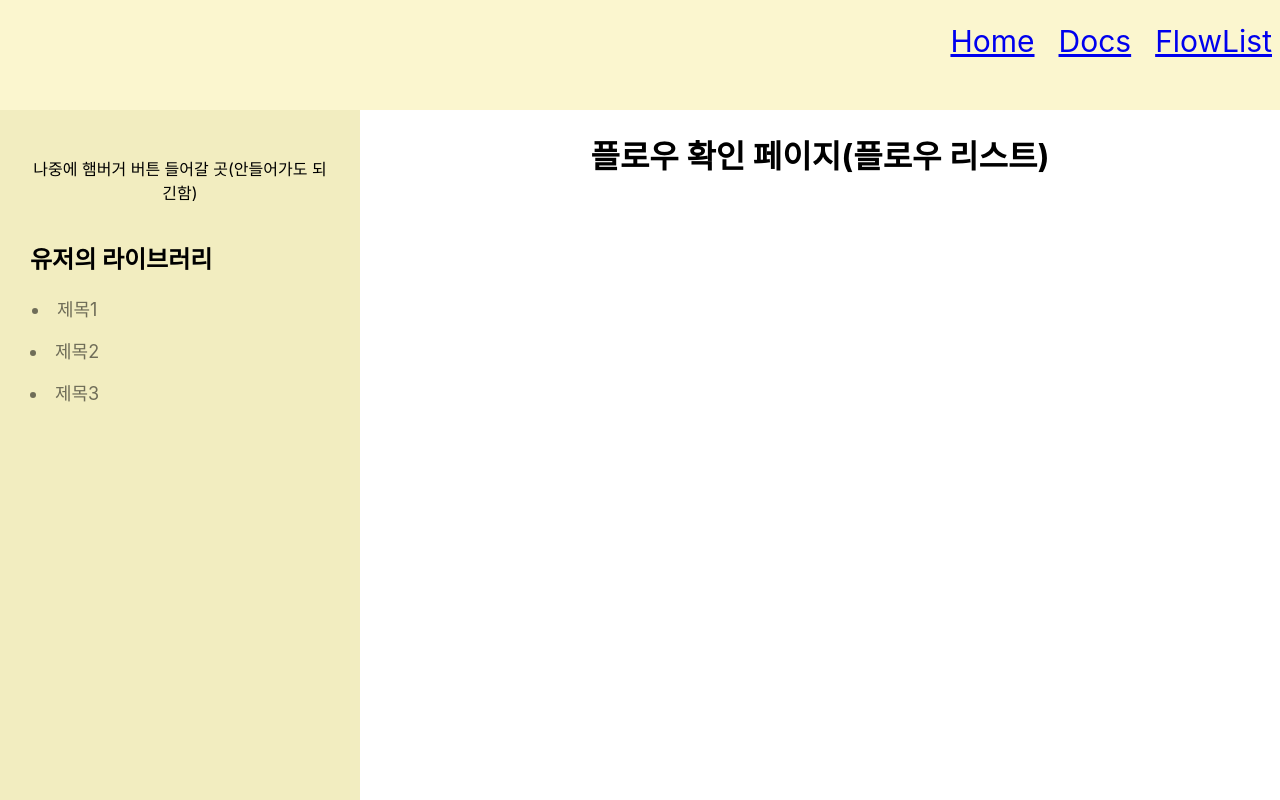
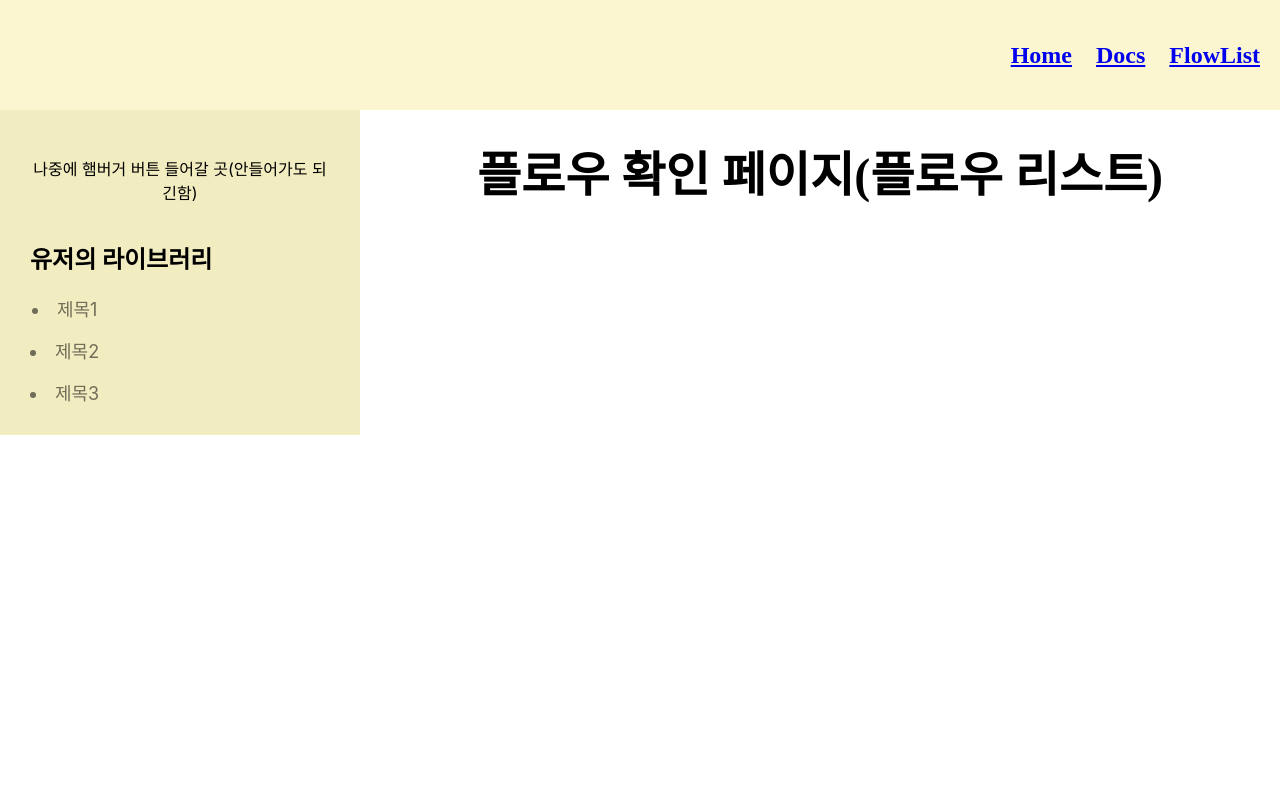
Before and after one commit to Binddog/Binddog, a React (Create React App) app in the folder frontend/binddog-core/: page /flowList in a window 1280 px wide. Shown: the top 800 px of the page. Built offline with nearby package versions, Linux system fonts and the light colour scheme; a web font is replaced by a local one.

Commit message:
📱 Design: MUI 폰트 적용
기존 글자들 MUI 설정 폰트 적용 완료

```diff
--- a/frontend/binddog-core/src/Component/TopNav.jsx
+++ b/frontend/binddog-core/src/Component/TopNav.jsx
@@ -1,7 +1,7 @@
 import React from 'react';
 import { Link, Navigate } from 'react-router-dom';
 import { useTheme } from "@mui/material/styles";
-import { Box } from '@mui/material';
+import { Box, Typography } from '@mui/material';
 
 function TopNav() {
   const theme = useTheme();
@@ -12,22 +12,37 @@ function TopNav() {
         width: '100%',
         height: '80px',
         bgcolor: theme.palette.primary.main,
-        padding: '15px 0px',
-        fontSize: '30px',
+        padding: '15px 10px',
+        display: 'flex',
+        justifyContent: 'flex-end',
+        alignItems: 'center',
       }}
     >
       <Box
         sx={{
           color: theme.palette.text.primary,
-          margin: '8px',
+          margin: '30px',
           display: 'flex',
-          justifyContent: 'flex-end',
+          // justifyContent: 'flex-end',
+          // alignItems: 'center',
           gap: 3,
         }}
       >
-        <Link to={'/home'}>Home</Link>
-        <Link to={'/docs'}>Docs</Link>
-        <Link to={'/flowList'}>FlowList</Link>
+        <Link to={'/home'}>
+          <Typography component="div" sx={theme.subtitle}>
+            Home
+          </Typography>
+        </Link>
+        <Link to={'/docs'}>
+          <Typography component="div" sx={theme.subtitle}>
+            Docs
+          </Typography>
+        </Link>
+        <Link to={'/flowList'}>
+          <Typography component="div" sx={theme.subtitle}>
+            FlowList
+          </Typography>
+        </Link>
       </Box>
     </Box>
   );
--- a/frontend/binddog-core/src/Page/FlowList.jsx
+++ b/frontend/binddog-core/src/Page/FlowList.jsx
@@ -1,7 +1,7 @@
 import React from 'react';
 import { useLocation } from 'react-router-dom';
 import SideNav from '../Component/SideNav';
-import { Box, Card } from '@mui/material';
+import { Box, Typography } from '@mui/material';
 import { useTheme } from "@mui/material/styles";
 
 function FlowList() {
@@ -13,8 +13,7 @@ function FlowList() {
     <Box
       sx={{
         display: 'flex',
-        height: '100vh',
-        // bgcolor: 'skyblue',
+        flexGrow: 1,
       }}
     >
       <SideNav
@@ -26,6 +25,7 @@ function FlowList() {
           flexDirection: 'column',
           flexGrow: 1,
           height: '100%',
+          padding: '30px'
         }}
       >
         <Box
@@ -33,10 +33,10 @@ function FlowList() {
             textAlign: 'center',
           }}
         >
-          <h1>플로우 확인 페이지(플로우 리스트)</h1>
-          {/* <p>영역 확인용으로 색 채워둠... 나중에 지울 예정</p> */}
+          <Typography sx={theme.title}>
+            플로우 확인 페이지(플로우 리스트)
+          </Typography>
         </Box>
-        <Card></Card>
       </Box>
     </Box>
   );
--- a/frontend/binddog-core/src/index.css
+++ b/frontend/binddog-core/src/index.css
@@ -11,3 +11,9 @@ code {
   font-family: source-code-pro, Menlo, Monaco, Consolas, 'Courier New',
     monospace;
 }
+
+html,
+body,
+#root {
+  height: 100%;
+}
--- a/frontend/binddog-core/src/styles/theme.js
+++ b/frontend/binddog-core/src/styles/theme.js
@@ -1,6 +1,5 @@
 import createTheme from "@mui/material/styles/createTheme";
 import "./font.css";
-import { colors } from "@mui/material";
 
 const theme = createTheme({
   fontSize: {
```
